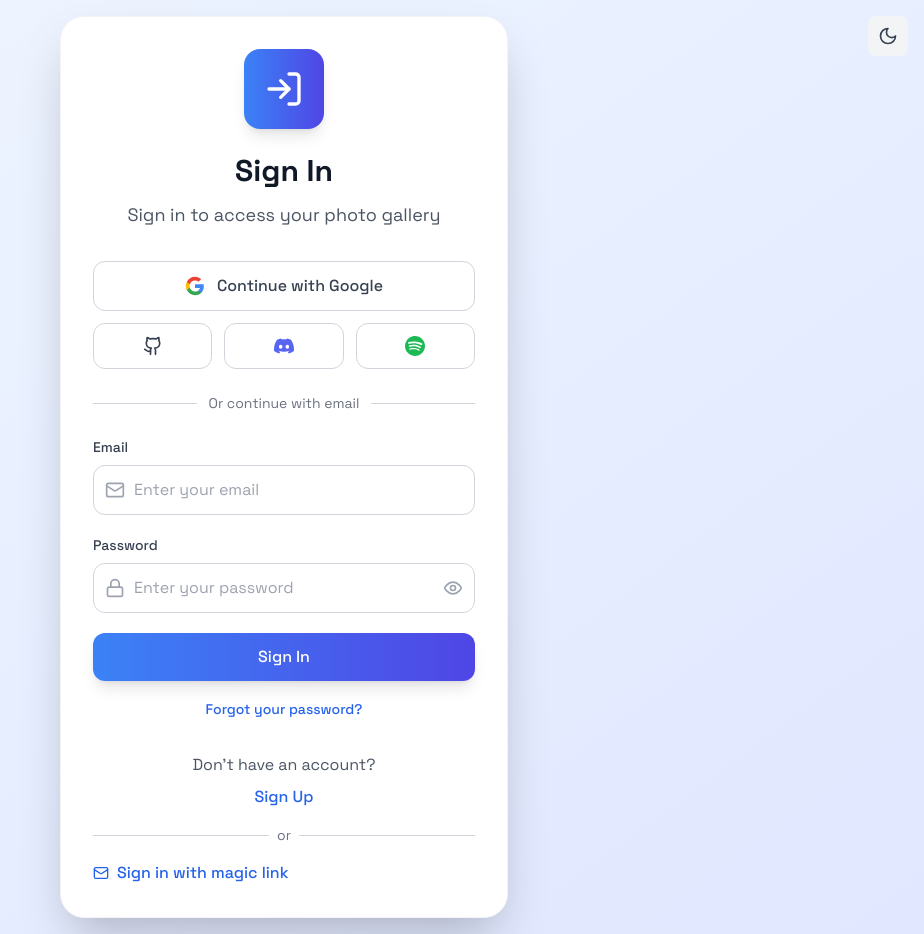
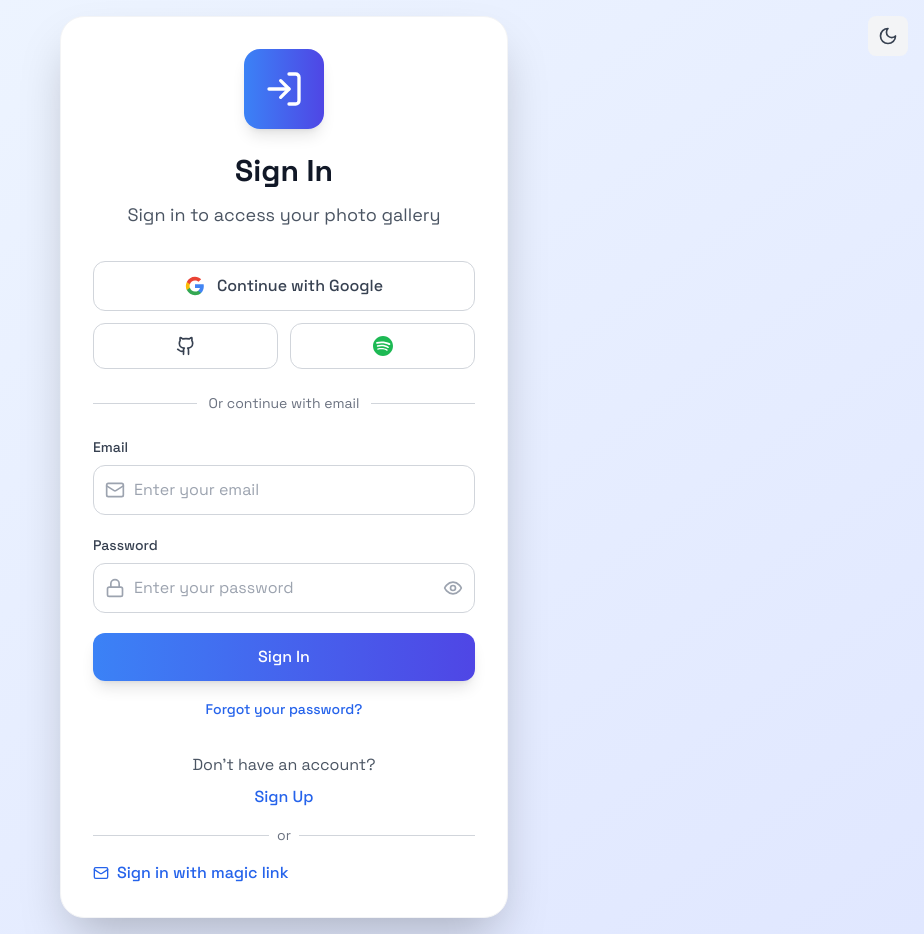
Before and after one commit to nhatminh132/a5gallery, a React (Vite) app: page /class in a window 1280 px wide. Shown: the whole page, without its empty margins (356-1280 px from the left). Built offline with nearby package versions, Linux system fonts and the light colour scheme; no server answers.

Commit message:
Remove Discord OAuth sign-in method
- Removed Discord button from authentication UI
- Updated OAuth provider types to exclude Discord
- Changed button layout from 3-column to 2-column grid
- Cleaned up Discord-related code from Auth components

```diff
--- a/src/components/Auth.tsx
+++ b/src/components/Auth.tsx
@@ -101,7 +101,7 @@ export default function Auth() {
   };
 
   // Handle OAuth sign in
-  const handleOAuthSignIn = async (provider: 'google' | 'github' | 'discord' | 'spotify') => {
+  const handleOAuthSignIn = async (provider: 'google' | 'github' | 'spotify') => {
     setIsLoading(true);
     setError(null);
 
@@ -177,22 +177,13 @@ export default function Auth() {
               <span className="text-gray-700 dark:text-gray-300 font-medium">Continue with Google</span>
             </button>
 
-            <div className="grid grid-cols-3 gap-3">
+            <div className="grid grid-cols-2 gap-3">
               <button
                 onClick={() => handleOAuthSignIn('github')}
                 disabled={isLoading}
                 className="flex items-center justify-center px-4 py-3 border border-gray-300 dark:border-gray-600 rounded-xl bg-white dark:bg-gray-700 hover:bg-gray-50 dark:hover:bg-gray-600 transition-colors disabled:opacity-50"
               >
                 <Github className="w-5 h-5 text-gray-700 dark:text-gray-300" />
-              </button>
-              <button
-                onClick={() => handleOAuthSignIn('discord')}
-                disabled={isLoading}
-                className="flex items-center justify-center px-4 py-3 border border-gray-300 dark:border-gray-600 rounded-xl bg-white dark:bg-gray-700 hover:bg-gray-50 dark:hover:bg-gray-600 transition-colors disabled:opacity-50"
-              >
-                <svg className="w-5 h-5" viewBox="0 0 24 24" fill="#5865F2">
-                  <path d="M20.317 4.3698a19.7913 19.7913 0 00-4.8851-1.5152.0741.0741 0 00-.0785.0371c-.211.3753-.4447.8648-.6083 1.2495-1.8447-.2762-3.68-.2762-5.4868 0-.1636-.3933-.4058-.8742-.6177-1.2495a.077.077 0 00-.0785-.037 19.7363 19.7363 0 00-4.8852 1.515.0699.0699 0 00-.0321.0277C.5334 9.0458-.319 13.5799.0992 18.0578a.0824.0824 0 00.0312.0561c2.0528 1.5076 4.0413 2.4228 5.9929 3.0294a.0777.0777 0 00.0842-.0276c.4616-.6304.8731-1.2952 1.226-1.9942a.076.076 0 00-.0416-.1057c-.6528-.2476-1.2743-.5495-1.8722-.8923a.077.077 0 01-.0076-.1277c.1258-.0943.2517-.1923.3718-.2914a.0743.0743 0 01.0776-.0105c3.9278 1.7933 8.18 1.7933 12.0614 0a.0739.0739 0 01.0785.0095c.1202.099.246.1981.3728.2924a.077.077 0 01-.0066.1276 12.2986 12.2986 0 01-1.873.8914.0766.0766 0 00-.0407.1067c.3604.698.7719 1.3628 1.225 1.9932a.076.076 0 00.0842.0286c1.961-.6067 3.9495-1.5219 6.0023-3.0294a.077.077 0 00.0313-.0552c.5004-5.177-.8382-9.6739-3.5485-13.6604a.061.061 0 00-.0312-.0286zM8.02 15.3312c-1.1825 0-2.1569-1.0857-2.1569-2.419 0-1.3332.9555-2.4189 2.157-2.4189 1.2108 0 2.1757 1.0952 2.1568 2.419-.0190 1.3332-.9555 2.4189-2.1569 2.4189zm7.9748 0c-1.1825 0-2.1569-1.0857-2.1569-2.419 0-1.3332.9554-2.4189 2.1569-2.4189 1.2108 0 2.1757 1.0952 2.1568 2.419 0 1.3332-.946 2.4189-2.1568 2.4189Z"/>
-                </svg>
               </button>
               <button
                 onClick={() => handleOAuthSignIn('spotify')}
--- a/src/contexts/AuthContext.tsx
+++ b/src/contexts/AuthContext.tsx
@@ -10,7 +10,7 @@ interface AuthContextType {
   loading: boolean;
   signUp: (email: string, password: string, fullName: string) => Promise<{ success: boolean; error?: string; message?: string }>;
   signIn: (email: string, password: string) => Promise<{ success: boolean; error?: string }>;
-  signInWithOAuth: (provider: 'google' | 'github' | 'discord' | 'spotify') => Promise<void>;
+  signInWithOAuth: (provider: 'google' | 'github' | 'spotify') => Promise<void>;
   signInWithMagicLink: (email: string) => Promise<{ success: boolean; error?: string; message?: string }>;
   changeEmail: (newEmail: string) => Promise<{ success: boolean; error?: string; message?: string }>;
   resetPassword: (email: string) => Promise<{ success: boolean; error?: string; message?: string }>;
@@ -306,7 +306,7 @@ export function AuthProvider({ children }: { children: ReactNode }) {
     // No longer needed since we handle errors directly in components
   };
 
-  const signInWithOAuth = async (provider: 'google' | 'github' | 'discord' | 'spotify') => {
+  const signInWithOAuth = async (provider: 'google' | 'github' | 'spotify') => {
     try {
       setLoading(true);
       console.log(`🔥 Starting OAuth with ${provider}`);
```
